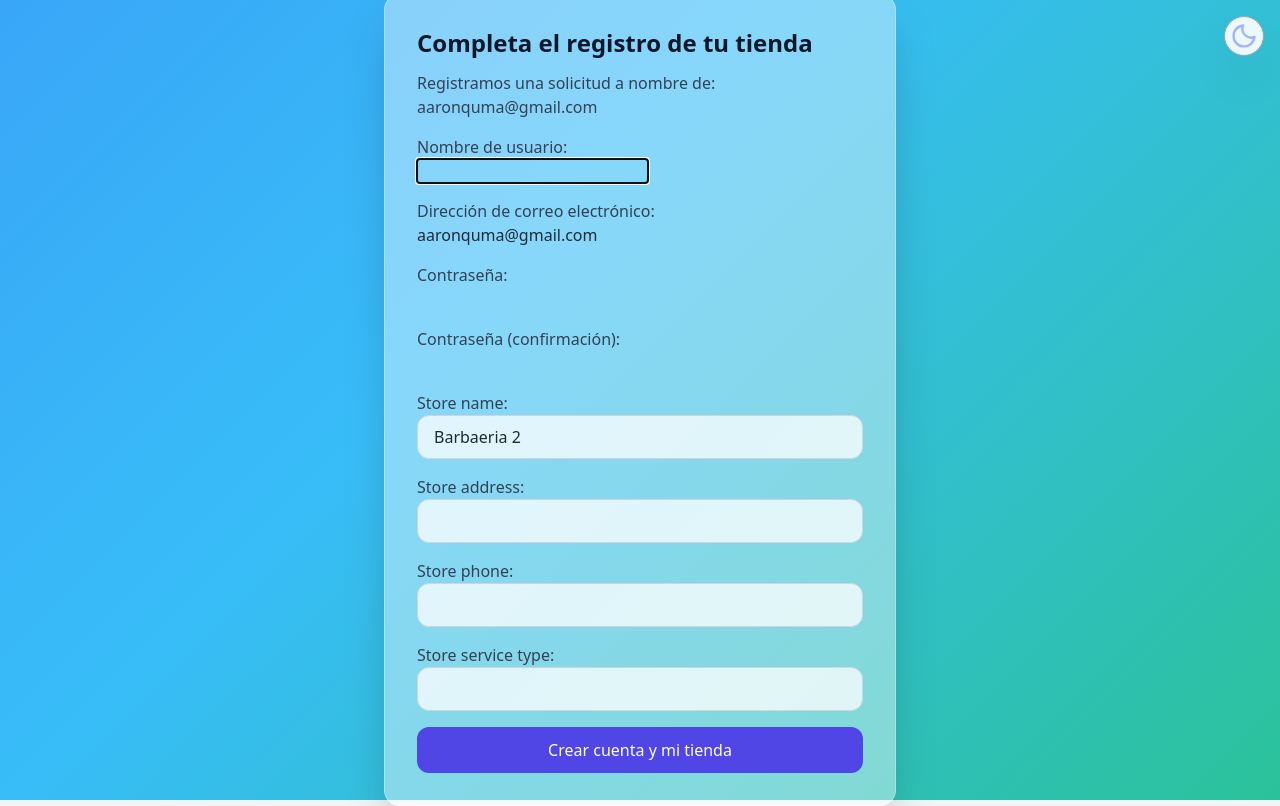
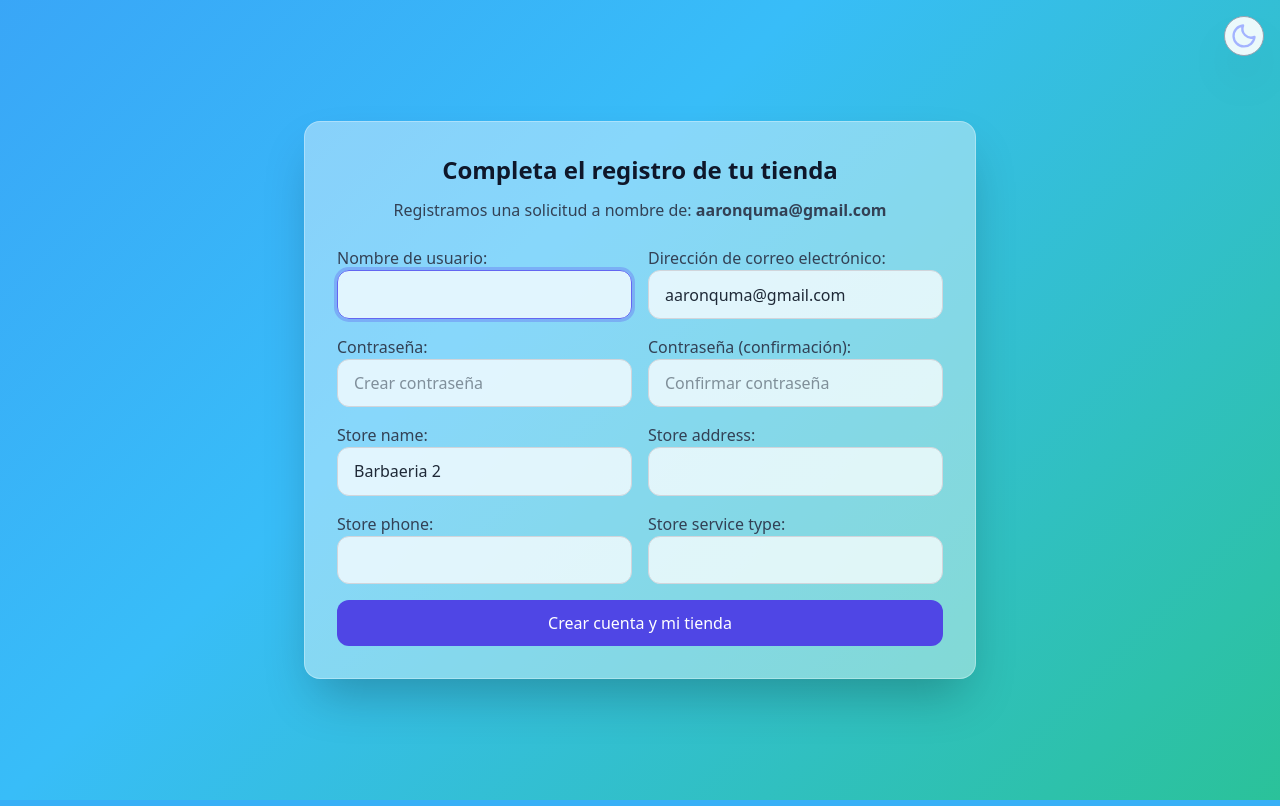
Before and after one commit to contacomp093/Base, a Django app: page /es/accounts/provider/register/005050e7-c739-4ea9-ba8d-7801d079ed16/ in a window 1280 px wide. Run offline with Django 5.2, Linux system fonts and the light colour scheme; data comes from the database, SQL or seed files in the repository; style sheets or scripts are compiled from the project's sources.

Commit message:
Update provider_register.html

```diff
--- a/Base_Login/templates/accounts/provider_register.html
+++ b/Base_Login/templates/accounts/provider_register.html
@@ -1,26 +1,56 @@
 {% extends "base_public/public_base.html" %}
 {% load i18n %}
+{% load form_filters %}
 
 {% block title %}{% trans "Registro de Proveedor" %}{% endblock %}
 
 {% block content %}
 <div class="public-bg h-screen flex items-center justify-center p-4 fade-in">
-  <div class="w-full max-w-lg card-translucent rounded-2xl shadow-2xl p-8">
-    <h1 class="text-2xl font-bold mb-3">{% trans "Completa el registro de tu tienda" %}</h1>
-    <p class="mb-4">{% trans "Registramos una solicitud a nombre de:" %} {{ application.contact_email }}</p>
+  <div class="w-full max-w-2xl card-translucent rounded-2xl shadow-2xl p-8">
+
+    <h1 class="text-2xl font-bold mb-3 text-center">
+      {% trans "Completa el registro de tu tienda" %}
+    </h1>
+
+    <p class="mb-6 text-center">
+      {% trans "Registramos una solicitud a nombre de:" %}
+      <span class="font-semibold">{{ application.contact_email }}</span>
+    </p>
 
     <form method="post" class="space-y-4">
       {% csrf_token %}
-      {% for field in form %}
-        <div>
-          {{ field.label_tag }}<br>
-          {{ field }}<br>
-          {{ field.errors }}
-        </div>
-      {% endfor %}
 
-      <button type="submit" class="btn-primary w-full">{% trans "Crear cuenta y mi tienda" %}</button>
+      <!-- GRID PRINCIPAL COMO affiliate_apply -->
+      <div class="grid grid-cols-1 md:grid-cols-2 gap-4">
+
+        {% for field in form %}
+          <div>
+            {{ field.label_tag }}
+
+            {% if field.name == "password1" %}
+              {{ field|add_class:"input-primary w-full"|add_placeholder:_("Crear contraseña") }}
+            {% elif field.name == "password2" %}
+              {{ field|add_class:"input-primary w-full"|add_placeholder:_("Confirmar contraseña") }}
+            {% elif field.name == "store_name" %}
+              {{ field|add_class:"input-primary w-full"|add_placeholder:_("Nombre de tu tienda") }}
+            {% elif field.name == "owner_name" %}
+              {{ field|add_class:"input-primary w-full"|add_placeholder:_("Tu nombre completo") }}
+            {% else %}
+              {{ field|add_class:"input-primary w-full" }}
+            {% endif %}
+
+            {{ field.errors }}
+          </div>
+        {% endfor %}
+
+      </div>
+
+      <button type="submit" class="btn-primary w-full">
+        {% trans "Crear cuenta y mi tienda" %}
+      </button>
+
     </form>
+
   </div>
 </div>
 {% endblock %}
```
